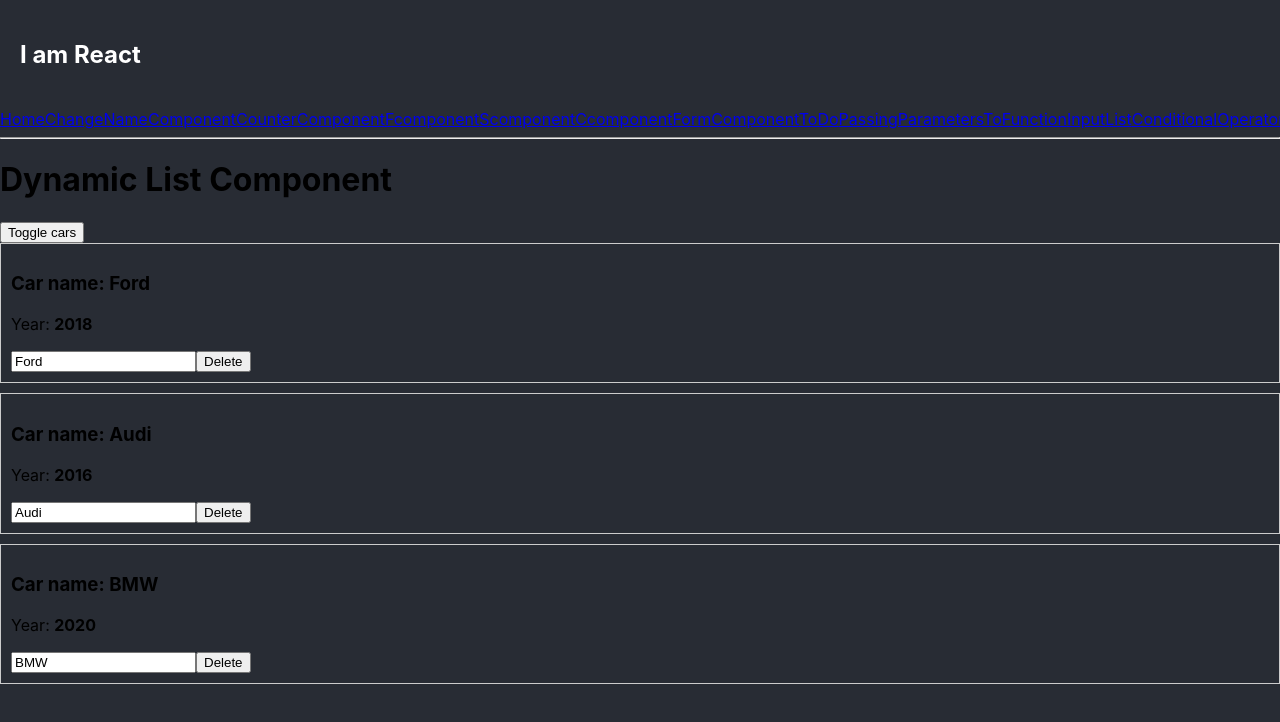
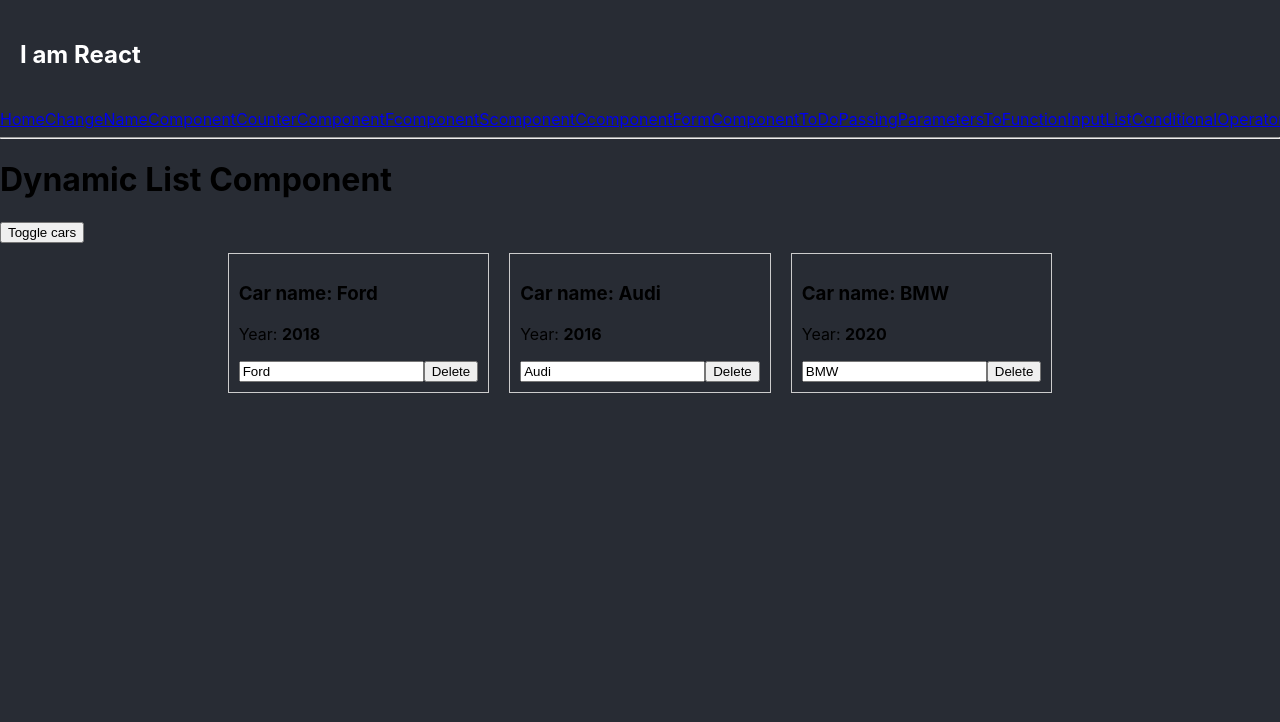
Before and after one commit to maxkukish8/trainingprojectreact, a React app: page /dynamic-lists in a window 1280 px wide. Both pictures are taken after a click on the button "Toggle cars". Shown: the top 722 px of the page. Built offline with nearby package versions, Linux system fonts and the light colour scheme.

Commit message:
Edited files

```diff
--- a/src/Components/DynamicLists.js
+++ b/src/Components/DynamicLists.js
@@ -1,5 +1,6 @@
 import React, {Component} from 'react';
 import Car from "./jsxsyntax/Car";
+import ErrorBoundary from "./ErrorBoundary/ErrorBoundary";
 
 class DynamicLists extends Component {
 
@@ -41,25 +42,30 @@ class DynamicLists extends Component {
         if (this.state.showCars) {
             cars = this.state.cars.map((car, index) => {
                 return (
+                    <ErrorBoundary key={index}>
                         <Car
-                        key={index}
                             name={car.name}
                             year={car.year}
                             onDelete={this.deleteHandler.bind(this, index)}
                             onChangeName={event => this.onChangeName(event.target.value, index)}
                         />
+                    </ErrorBoundary>
+
                 )
             })
         }
 
         return (
-            <div>
+            <di>
                 <h1>{this.state.pageTitle}</h1>
-
                 <button onClick={this.toggleCarsHandler}>Toggle cars</button>
-
+                <div style={{
+                    display: 'flex',
+                    justifyContent: 'center'
+                }}>
                     { cars }
                 </div>
+            </di>
         )
     }
 }
--- a/src/Components/jsxsyntax/Car.js
+++ b/src/Components/jsxsyntax/Car.js
@@ -1,17 +1,27 @@
 import React from 'react';
 
-const cars = (props) => (
+class Car extends React.Component {
+    render() {
+
+        /*if (Math.random() > 0.7 ) {
+            throw new Error('Car random failed')
+        }*/
+
+        return (
             <div style={{
                 border: '1px solid #ccc',
-        marginBottom: '10px',
+                margin: '10px',
                 display: 'block',
                 padding: '10px'
             }}>
-        <h3>Car name: {props.name}</h3>
-        <p>Year: <strong>{props.year}</strong></p>
-        <input type="text" onChange={props.onChangeName} value={props.name}/>
-        <button onClick={props.onDelete}>Delete</button>
+                <h3>Car name: {this.props.name}</h3>
+                <p>Year: <strong>{this.props.year}</strong></p>
+                <input type="text" onChange={this.props.onChangeName} value={this.props.name}/>
+                <button onClick={this.props.onDelete}>Delete</button>
             </div>
         )
+    }
 
-export default cars;
+}
+
+export default Car;
```
Lines whose indentation alone changed are shown as unchanged.
